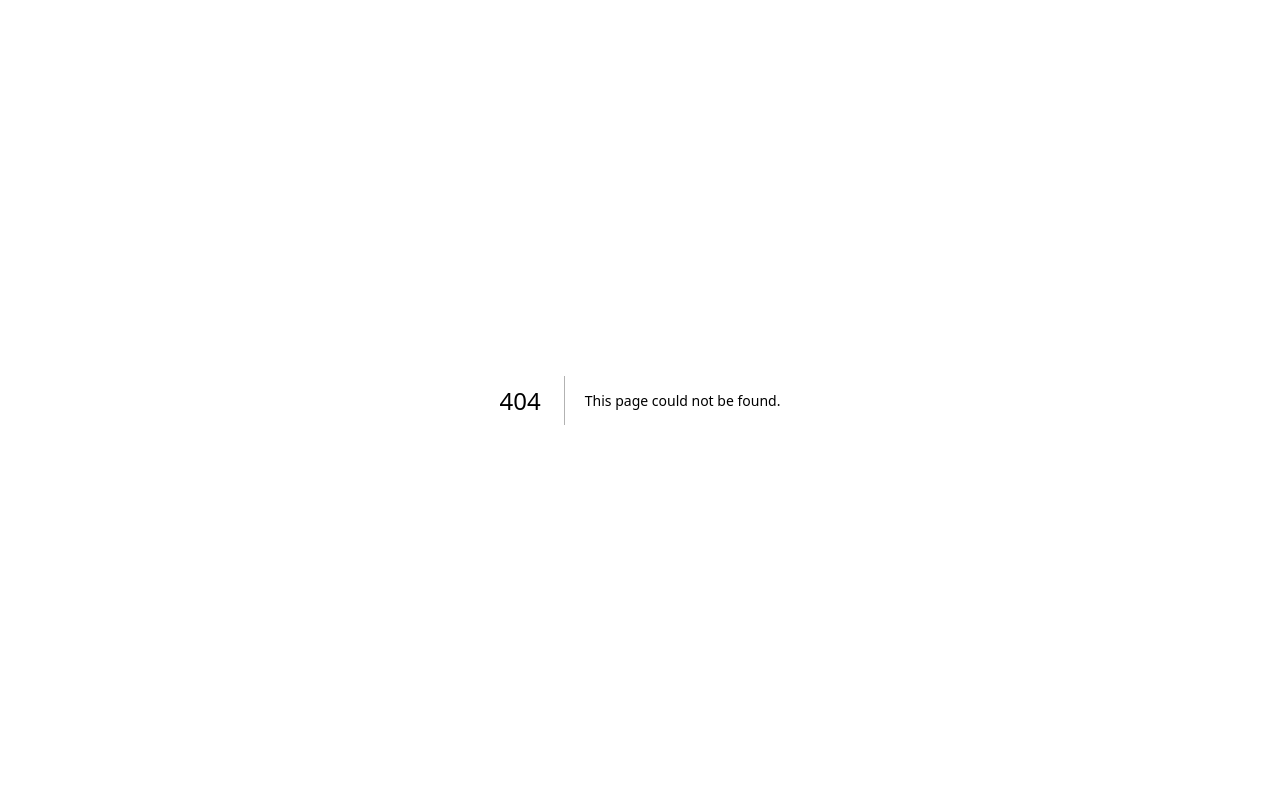
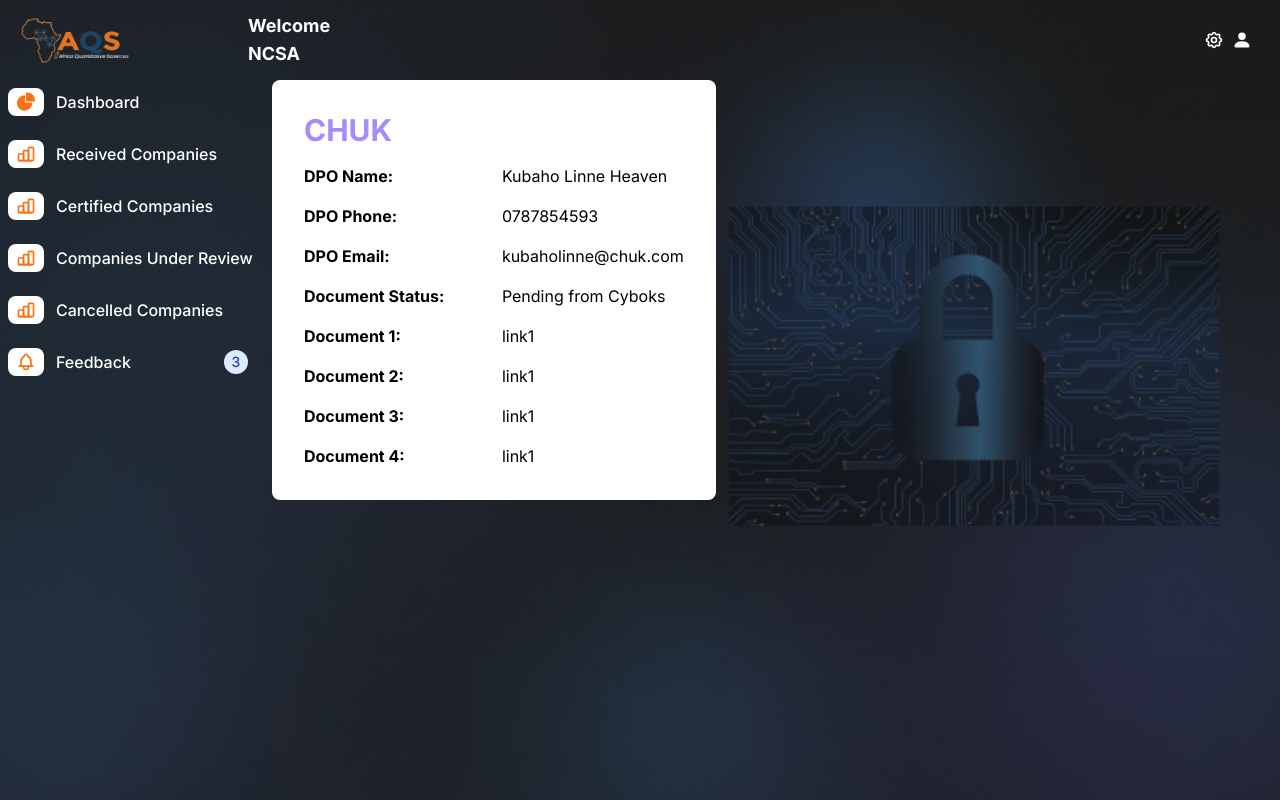
Before and after one commit to DanNtwali/cyboks, a Next.js app: page /info/chuk in a window 1280 px wide. Before the commit this address had no page. Built offline with nearby package versions, Linux system fonts and the light colour scheme.

Commit message:
Add dynamic routes

```diff
--- a/src/app/dashboard_ncsa/page.tsx
+++ b/src/app/dashboard_ncsa/page.tsx
@@ -1,6 +1,7 @@
 import React from "react";
 import Sidebar from "../../components/Dashboard/sidebar";
 import Navbar from "@/components/Dashboard/navbar";
+import Link from "next/link";
 
 function NcsaDashboard() {
     return(
@@ -74,7 +75,7 @@
                     <tbody>
                         <tr className="bg-white border-b dark:bg-gray-800 dark:border-gray-700 hover:bg-gray-50 dark:hover:bg-gray-600">
                             <th scope="row" className="px-1 py-2 font-medium text-gray-900 whitespace-nowrap dark:text-white">
-                                 <a href="http://localhost:3000/info"> CHUK</a>
+                                 <Link href="/info/chuk">CHUK</Link>
                             </th>
                             <td className="px-1 py-2">
                                  Antoinette Uwineza
@@ -94,7 +95,7 @@
                         </tr>
                         <tr className="bg-white border-b dark:bg-gray-800 dark:border-gray-700 hover:bg-gray-50 dark:hover:bg-gray-600">
                             <th scope="row" className="px-1 py-2 font-medium text-gray-900 whitespace-nowrap dark:text-white">
-                                 Norrsken
+                            <Link href="/info/norrsken">Norrsken</Link>
                             </th>
                             <td className="px-1 py-2">
                                  Rene Patrick Komeza
@@ -114,7 +115,7 @@
                         </tr>
                         <tr className="bg-white border-b dark:bg-gray-800 dark:border-gray-700 hover:bg-gray-50 dark:hover:bg-gray-600">
                             <th scope="row" className="px-1 py-2 font-medium text-gray-900 whitespace-nowrap dark:text-white">
-                                 Skol Ltd
+                            <Link href="/info/skol_Ltd">Skol Ltd</Link>
                             </th>
                             <td className="px-1 py-2">
                                  Kayiranga Ernest
@@ -134,7 +135,7 @@
                         </tr>
                         <tr className="bg-white border-b dark:bg-gray-800 dark:border-gray-700 hover:bg-gray-50 dark:hover:bg-gray-600">
                             <th scope="row" className="px-1 py-2 font-medium text-gray-900 whitespace-nowrap dark:text-white">
-                                 CHUK
+                                 <Link href="/info/chuk">CHUK</Link>
                             </th>
                             <td className="px-1 py-2">
                                  Antoinette Uwineza
@@ -154,7 +155,7 @@
                         </tr>
                         <tr className="bg-white border-b dark:bg-gray-800 dark:border-gray-700 hover:bg-gray-50 dark:hover:bg-gray-600">
                             <th scope="row" className="px-1 py-2 font-medium text-gray-900 whitespace-nowrap dark:text-white">
-                                 Norrsken
+                            <Link href="/info/norrsken">Norrsken</Link>
                             </th>
                             <td className="px-1 py-2">
                                  Rene Patrick Komeza
@@ -163,7 +164,7 @@
                                  r.komeza@norrsken.com
                             </td>
                             <td className="px-1 py-2">
-                                 (+250) 780345627
+                                (+250) 780345627
                             </td>
                             <td className="px-1 py-2">
                                  Pending from Dpo
@@ -174,7 +175,7 @@
                         </tr>
                         <tr className="bg-white border-b dark:bg-gray-800 dark:border-gray-700 hover:bg-gray-50 dark:hover:bg-gray-600">
                             <th scope="row" className="px-1 py-2 font-medium text-gray-900 whitespace-nowrap dark:text-white">
-                                 Skol Ltd
+                            <Link href="/info/skol_Ltd">Skol Ltd</Link>
                             </th>
                             <td className="px-1 py-2">
                                  Kayiranga Ernest
@@ -194,7 +195,7 @@
                         </tr>
                         <tr className="bg-white border-b dark:bg-gray-800 dark:border-gray-700 hover:bg-gray-50 dark:hover:bg-gray-600">
                             <th scope="row" className="px-1 py-2 font-medium text-gray-900 whitespace-nowrap dark:text-white">
-                                 CHUK
+                                 <Link href="/info/chuk">CHUK</Link>
                             </th>
                             <td className="px-1 py-2">
                                  Antoinette Uwineza
@@ -206,7 +207,7 @@
                                  (+250) 780345627
                             </td>
                             <td className="px-1 py-2">
-                                Pending from AQS
+                                 Pending from AQS
                             </td>
                             <td className="px-1 py-2">
                                  No Actions
@@ -214,7 +215,7 @@
                         </tr>
                         <tr className="bg-white border-b dark:bg-gray-800 dark:border-gray-700 hover:bg-gray-50 dark:hover:bg-gray-600">
                             <th scope="row" className="px-1 py-2 font-medium text-gray-900 whitespace-nowrap dark:text-white">
-                                 Norrsken
+                            <Link href="/info/norrsken">Norrsken</Link>
                             </th>
                             <td className="px-1 py-2">
                                  Rene Patrick Komeza
@@ -223,7 +224,7 @@
                                  r.komeza@norrsken.com
                             </td>
                             <td className="px-1 py-2">
-                                 (+250) 780345627
+                                (+250) 780345627
                             </td>
                             <td className="px-1 py-2">
                                  Pending from Dpo
@@ -234,10 +235,10 @@
                         </tr>
                         <tr className="bg-white border-b dark:bg-gray-800 dark:border-gray-700 hover:bg-gray-50 dark:hover:bg-gray-600">
                             <th scope="row" className="px-1 py-2 font-medium text-gray-900 whitespace-nowrap dark:text-white">
-                                 Skol Ltd
+                            <Link href="/info/skol_Ltd">Skol Ltd</Link>
                             </th>
                             <td className="px-1 py-2">
-                                Kayiranga Ernest
+                                 Kayiranga Ernest
                             </td>
                             <td className="px-1 py-2">
                                  e.kayiranga@skolbrewery.com
--- /dev/null
+++ b/src/app/info/[slug]/page.tsx
@@ -0,0 +1,53 @@
+import Sidebar from '@/components/Dashboard/sidebar';
+import  data  from '../../../data/data.json'
+import Navbar from '@/components/Dashboard/navbar';
+
+
+export default async function Blogservice({params}: any) {
+  const sservice = data
+  const service = sservice.services && sservice.services.length > 0
+  ? sservice.services.find((serv: any) => serv.slug === params.slug)
+  : null;
+
+  return (
+    <main className="sm:flex sm:flex-row w-full h-screen bg-fixed bg-center bg-cover bg-[url('../assets/images/signup_bg.png')]">
+          <div>
+          <Sidebar/>
+          <Navbar/>
+          </div>
+        <div className="p-4 sm:ml-64 p-2 mt-16 ">
+    <div className="container mx-auto py-8 h-fit bg-white rounded-lg sm:rounded-lg px-8">
+      <h1 className="text-3xl text-violet-400 font-bold mb-4">{service?.title}</h1>
+      <div className="grid grid-cols-2 gap-4">
+        <div className="font-bold">DPO Name:</div>
+        <div>{service?.dpoName}</div>
+        <div className="font-bold">DPO Phone:</div>
+        <div>{service?.dpoPhone}</div>
+        <div className="font-bold">DPO Email:</div>
+        <div>{service?.dpoEmail}</div>
+        <div className="font-bold">Document Status:</div>
+        <div>{service?.docStatus}</div>
+        <div className="font-bold">Document 1:</div>
+        <div>{service?.doc1}</div>
+        <div className="font-bold">Document 2:</div>
+        <div>{service?.doc2}</div>
+        <div className="font-bold">Document 3:</div>
+        <div>{service?.doc3}</div>
+        <div className="font-bold">Document 4:</div>
+        <div>{service?.doc4}</div>
+      </div>
+    </div>
+    </div>
+       </main>
+  );
+}
+
+export async function getStaticPaths() {
+  const paths = [
+    { params: { slug: 'chuk' } },
+    { params: { slug: 'norrsken' } },
+    { params: { slug: 'skol_Ltd' } },
+    { params: { slug: 'service4' } },
+  ];
+  return { paths, fallback: false };
+}
--- a/src/data/data.json
+++ b/src/data/data.json
@@ -3,20 +3,38 @@
       {
         "slug": "chuk",
         "title": "CHUK",
-        "description": "description1",
-        "documents": "link1"
+        "dpoName": "Kubaho Linne Heaven",
+        "dpoPhone": "0787854593",
+        "dpoEmail": "kubaholinne@chuk.com",
+        "docStatus": "Pending from Cyboks",
+        "doc1": "link1",
+        "doc2": "link1",
+        "doc3": "link1",
+        "doc4": "link1"
       },
       {
         "slug": "norrsken",
         "title": "NORRSKEN",
-        "description": "description2",
-        "documents": "link2"
+        "dpoName": "Saro Alrene",
+        "dpoPhone": "0734567544",
+        "dpoEmail": "a.saro@norrsken.com",
+        "docStatus": "pending from DPO",
+        "doc1": "link1",
+        "doc2": "link1",
+        "doc3": "link1",
+        "doc4": "link1"
       },
       {
         "slug": "skol_Ltd",
         "title": "SKOL LTD",
-        "description": "description3",
-        "documents": "link3"
-      },
+        "dpoName": "Ntwali daniel",
+        "dpoPhone": "0790457643",
+        "dpoEmail": "n.daniel@skol.com",
+        "docStatus": "Submitted to ncsa",
+        "doc1": "link1",
+        "doc2": "link1",
+        "doc3": "link1",
+        "doc4": "link1"
+      }
     ]
   }
```
